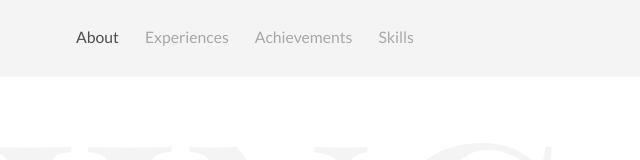
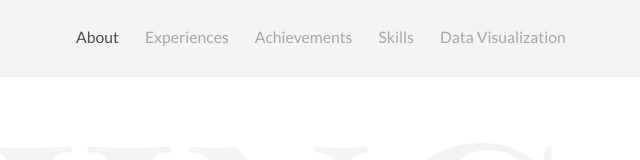
Before and after one commit to Jingzcode/Jing.github.io, a plain HTML site: page index.html in a window 1280 px wide. Shown: the top 160 px of the page, without its empty margins (253-893 px from the left). Drawn offline with Linux system fonts and the light colour scheme.

Commit message:
Update index.html

```diff
--- a/index.html
+++ b/index.html
@@ -34,6 +34,7 @@
 				        <li><a href="#experiences">Experiences</a></li>
 				        <li><a href="#achievements">Achievements</a></li>
 				        <li><a href="#skills">Skills</a></li>
+					<li><a href="visualization.html" target="top">Data Visualization</a></li>
 				    </ul>
 				</nav>
 			</header>
```
